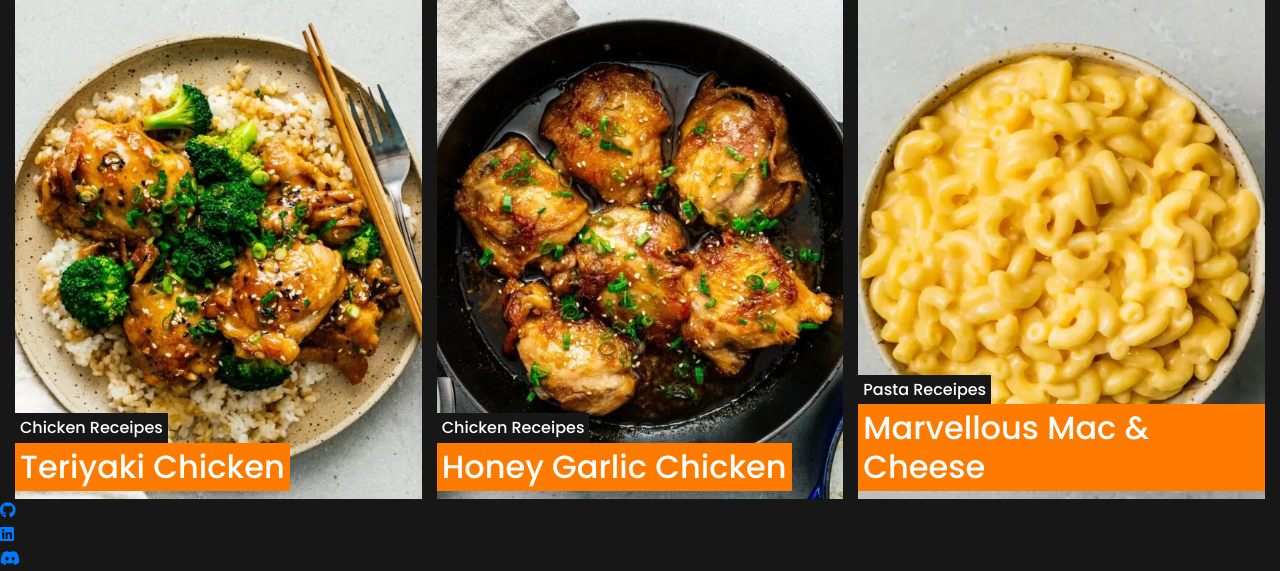
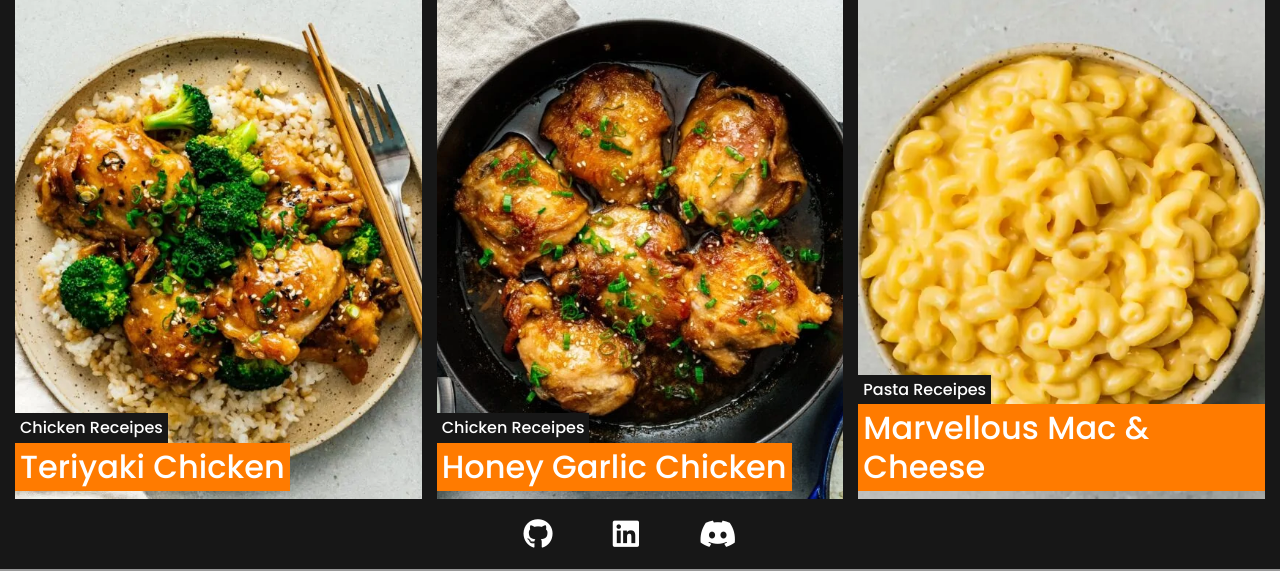
Before and after one commit to CodeLegg/Milestone-3, a Flask app: page / in a window 1280 px wide. Shown: the part 2491-3062 px from the top of the page. Run offline with Flask 3, Linux system fonts and the light colour scheme.

Commit message:
Update main.css with font imports, flexbox layout, and grid styles

```diff
--- a/foodblog/static/css/main.css
+++ b/foodblog/static/css/main.css
@@ -1,16 +1,22 @@
-@import url('https://fonts.googleapis.com/css2?family=Kalam&display=swap');
-@import url('https://fonts.googleapis.com/css2?family=Poppins:ital,wght@0,100;0,200;0,300;0,400;0,500;0,600;0,700;0,800;0,900;1,100;1,200;1,300;1,400;1,500;1,600;1,700;1,800;1,900&display=swap');
+@import url("https://fonts.googleapis.com/css2?family=Kalam&display=swap");
+@import url("https://fonts.googleapis.com/css2?family=Poppins:ital,wght@0,100;0,200;0,300;0,400;0,500;0,600;0,700;0,800;0,900;1,100;1,200;1,300;1,400;1,500;1,600;1,700;1,800;1,900&display=swap");
 
-*{
+* {
   margin: 0;
   padding: 0;
   box-sizing: border-box;
-  font-family: 'Poppins', sans-serif;
+  font-family: "Poppins", sans-serif;
 }
 
 body {
-  background: #fafafa;
-  color: #333333;
+  display: flex;
+  flex-direction: column;
+  min-height: 100vh;
+  margin: 0;
+}
+
+main {
+  flex: 1; /* This will make sure it takes up all available space */
 }
 
 h1,
@@ -25,8 +31,6 @@ header {
   background-color: #171717;
   border: none;
 }
-
-
 
 .navbar-nav a {
   color: #ffffff;
@@ -68,8 +72,9 @@ header {
 
 .logo {
   color: #ffffff;
-  font-family: 'Kalam', cursive;
-font-size: 40px;}
+  font-family: "Kalam", cursive;
+  font-size: 40px;
+}
 
 .logo:hover {
   color: #ff7b00;
@@ -178,8 +183,6 @@ a.article-title:hover {
   flex-wrap: wrap;
 }
 
-
-
 /* COMMENT SECTION */
 /* Comment Section Styles */
 .comment {
@@ -274,7 +277,8 @@ a.article-title:hover {
   padding-right: 15px;
   padding-left: 15px;
   margin-right: auto;
-  margin-left: auto;}
+  margin-left: auto;
+}
 
 .grid-container {
   display: grid;
@@ -284,7 +288,7 @@ a.article-title:hover {
   grid-auto-rows: minmax(500px, auto);
 }
 .grid-container a {
- text-decoration: none;
+  text-decoration: none;
 }
 
 .grid-item {
@@ -295,7 +299,7 @@ a.article-title:hover {
   grid-column: 1 / 3;
   background-image: url("../images/fish-sauce-3692w.png");
   background-repeat: no-repeat;
-  background-size: 130%;
+  background-size: center;
   background-position: left;
   object-fit: cover;
 }
@@ -348,26 +352,26 @@ a.article-title:hover {
 .grid-item:nth-of-type(9) {
   height: 800px;
   background-image: url("../images/tiktok-cinnamon-rolls-3535w.png");
-  background-size:cover;
-  background-position:center;
+  background-size: cover;
+  background-position: center;
   object-fit: cover;
 }
 .grid-item:nth-of-type(10) {
   background-image: url("../images/teriyaki-chicken-8201w-1024x683.png");
-  background-size:cover;
-  background-position:center;
+  background-size: cover;
+  background-position: center;
   object-fit: cover;
 }
 .grid-item:nth-of-type(11) {
   background-image: url("../images/honey-garlic-chicken-3370w-1024x683.png");
-  background-size:cover;
-  background-position:center;
+  background-size: cover;
+  background-position: center;
   object-fit: cover;
 }
 .grid-item:nth-of-type(12) {
   background-image: url("../images/velveeta-mac-and-cheese-6989w-1024x683.png");
-  background-size:cover;
-  background-position:center;
+  background-size: cover;
+  background-position: center;
   object-fit: cover;
 }
 
@@ -376,8 +380,6 @@ a.article-title:hover {
   flex-direction: row;
   align-items: flex-end;
 }
-
-
 
 .flex-item h2:first-of-type {
   display: inline-block; /* Make the h2 behave like an inline block */
@@ -394,7 +396,6 @@ a.article-title:hover {
   padding: 5px;
 }
 
-
 .list-group a {
   text-decoration: none;
   color: #444444;
@@ -404,7 +405,61 @@ a.article-title:hover {
   color: #ff7b00;
 }
 
+.page-title {
+  display: flex;
+  justify-content: center;
+}
+.container-two-grid {
+  max-width: 1900px;
+  padding-right: 15px;
+  padding-left: 15px;
+  margin-right: auto;
+  margin-left: auto;
+}
 
+.grid-card {
+  display: grid;
+  grid-template-columns: repeat(4, 1fr);
+  justify-items: center;
+}
+
+/* recipe blog */
+
+.blog-bg {
+  background-image: url("../images/fish-sauce-3692w.png");
+  background-size: cover;
+  background-position: center;
+  object-fit: cover;
+}
+
+.blog-post-banner{
+font-size: 30px;
+background-color: rgb(255, 123, 0, 0.6);
+}
+
+.underline{
+  text-decoration: underline;
+}
+/* footer */
+
+footer {
+  background-color: #171717;
+  margin-top: auto; /* Push the footer to the bottom */
+}
+footer ul {
+  background-color: #171717;
+  display: flex;
+  justify-content: center;
+  align-items: center;
+  list-style: none;
+  letter-spacing: 20px;
+  font-size: 30px;
+  margin-bottom: 0;
+}
+footer i {
+  color: white;
+  padding: 20px;
+}
 
 /* Extra Small devices (phones) */
 @media (max-width: 575.98px) {
@@ -412,8 +467,6 @@ a.article-title:hover {
     display: none;
   }
 }
-
-
 
 /* MEDIA QUERYS */
 
@@ -444,15 +497,19 @@ a.article-title:hover {
 @media (min-width: 1200px) {
 }
 /* Extra Large devices (large desktops) */
-@media (min-width: 1700px) {
-  /* .container-two {
-    max-width: 2200px;
-  } */
+@media (max-width: 1320px) {
+  .grid-card {
+    display: grid;
+    grid-template-columns: repeat(2, 1fr);
+    justify-items: center;
+  }
 }
 
 /* Adjust the grid-template-rows property for responsive height */
-@media (max-width: 600px) {
-  .grid-container {
-    grid-template-rows: repeat(6, 1fr);
+@media (max-width: 670px) {
+  .grid-card {
+    display: grid;
+    grid-template-columns: repeat(1, 1fr);
+    justify-items: center;
   }
 }
```
